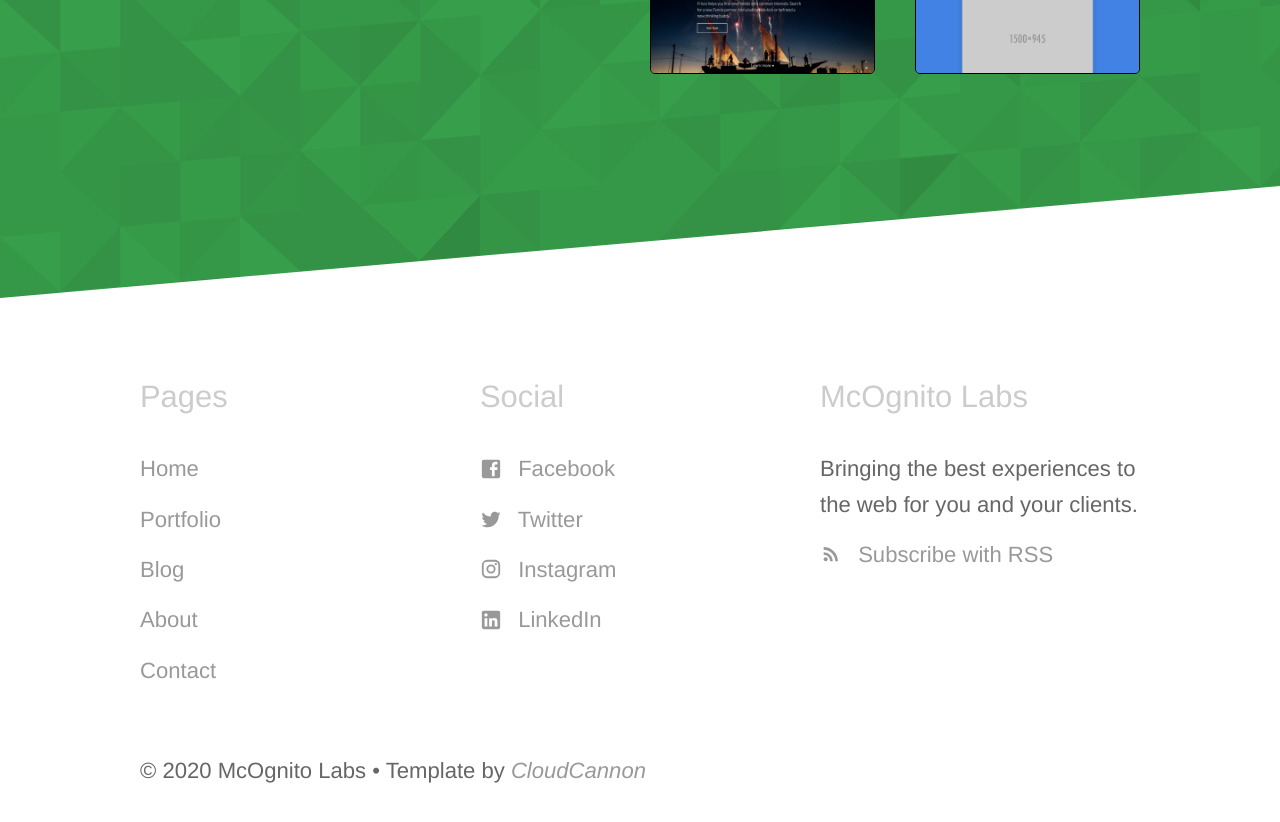
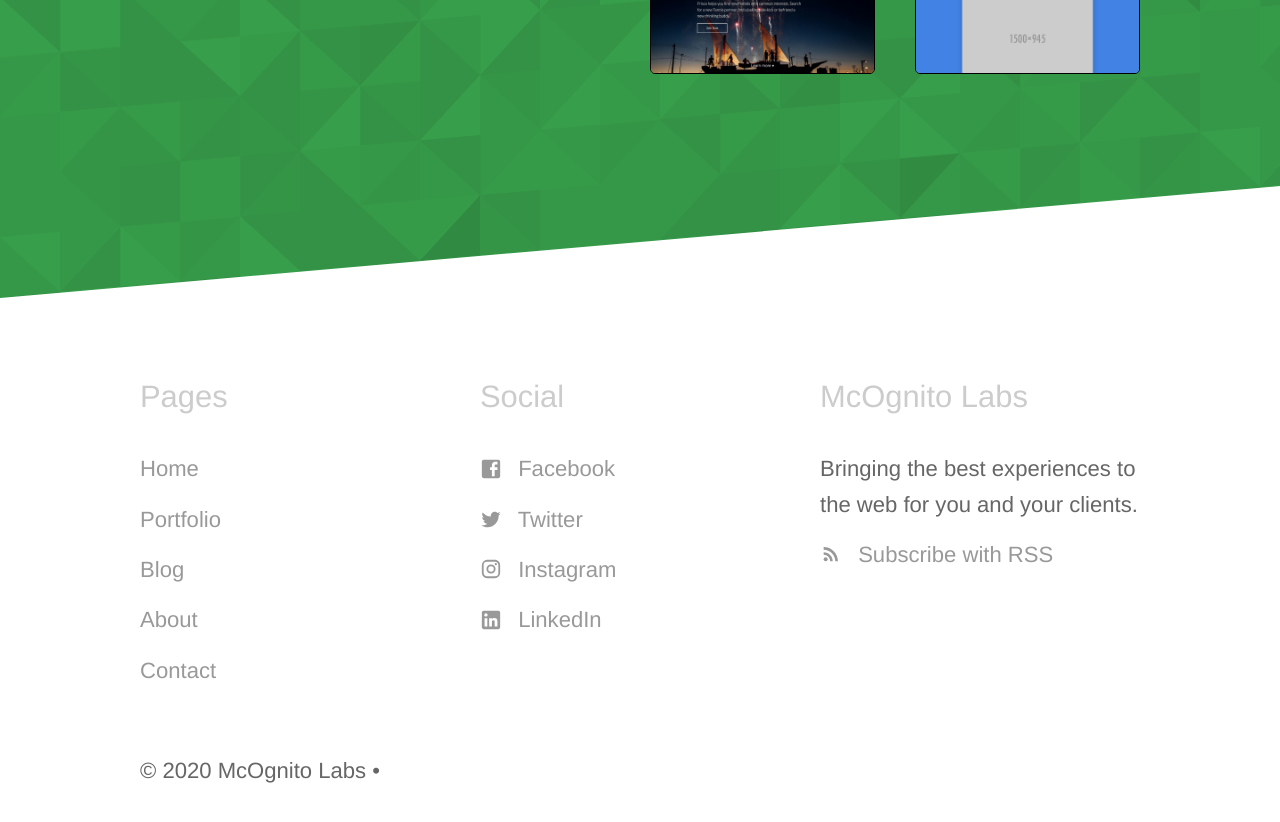
Before and after one commit to mCognitoLabs/mcognito.com, a Jekyll site: the page built from index.html, in a window 1280 px wide and 900 px high, scrolled down 992 px. Shown: the top 822 px of the window. Built offline with Jekyll 4.4.1, drawn with Linux system fonts in a browser that asks for light colours; the list of posts is cut into pages by our own code.

Commit message:
Update default.html

```diff
--- a/_layouts/default.html
+++ b/_layouts/default.html
@@ -70,7 +70,7 @@
 				<p class="container">
 					&copy; {{ site.time | date: '%Y' }} {{ site.data.company.title }}
 					&bull;
-					Template by <a href="https://cloudcannon.com/">CloudCannon</a>
+
 				</p>
 			</div>
 		</footer>
```
